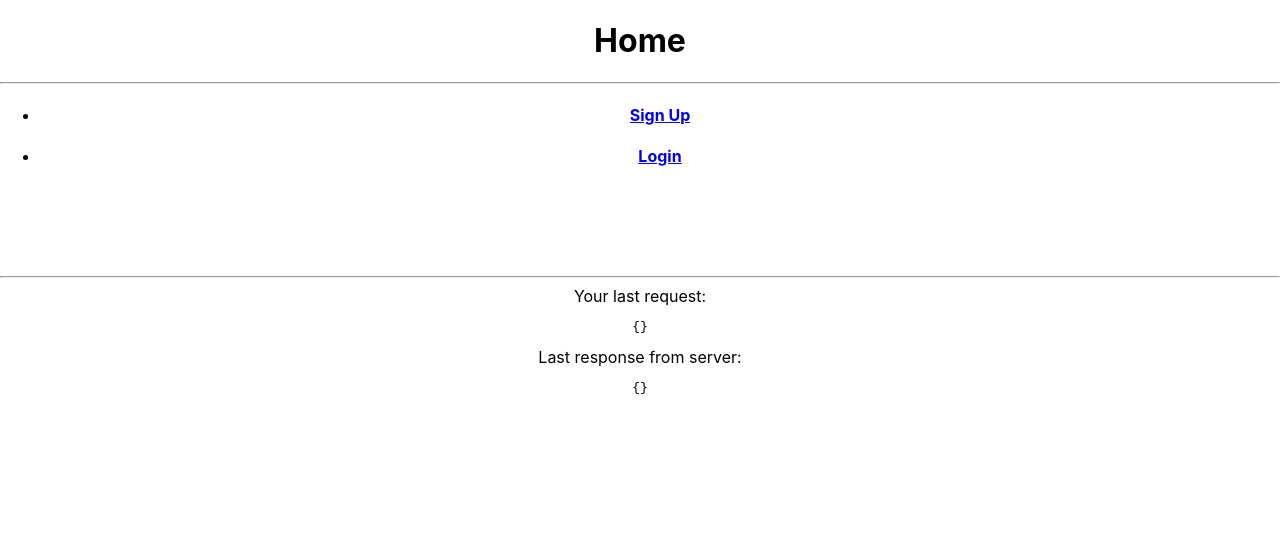
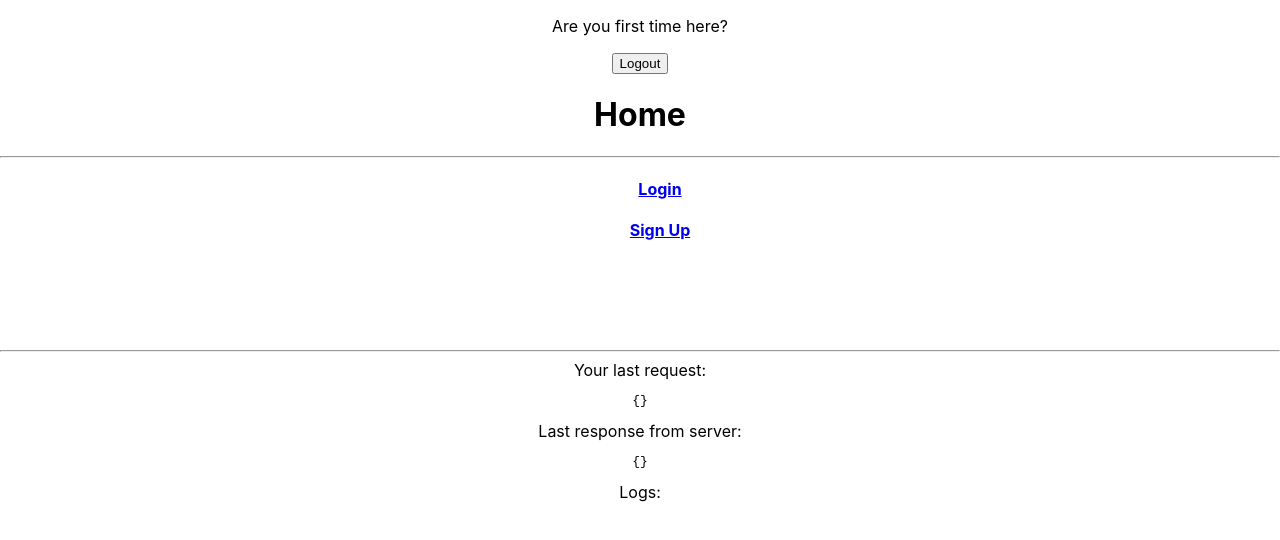
Before and after one commit to nik-selecto/shool_todos-front, a React (Create React App) app: page / in a window 1280 px wide. Shown: the top 540 px of the page. Built offline with nearby package versions, Linux system fonts and the light colour scheme.

Commit message:
roma commit

```diff
--- a/src/App.tsx
+++ b/src/App.tsx
@@ -7,33 +7,44 @@ import { SignUp } from './components/SignUp';
 import { Login } from './components/Login';
 import { ShowReq } from './components/ShowReq';
 import { ShowRes } from './components/ShowRes';
-import { CommonData } from './components/types';
+import { CommonData, User } from './components/types';
+import { Logger } from './components/Logger';
+import { Logout } from './components/Logout';
 
 function App() {
   const location = useLocation();
   const [lastReq, setLastReq] = useState({});
   const [lastRes, setLastRes] = useState({});
+  const [logs, _setLogs] = useState<string[]>([]);
+  const [user, setUser] = useState<null | User>(null);
+  const setLogs = (data: string) => _setLogs([data, ...logs]);
 
   const common: CommonData = {
     setLastReq,
     setLastRes,
+    setUser,
+    setLogs,
+    user,
   };
 
   return (
     <div className="App">
+      { user ? <p>You entered as: <pre>{JSON.stringify(user)}</pre></p> : <p>Are you first time here?</p>}
+      <Logout {...common}/>
       <Routes>
-        <Route path={'/'} element={<Home />} />
-        <Route path={'/sign-up'} element={<SignUp {...common}/>} />
-        <Route path={'/login'} element={<Login {...common}/>} />
+        <Route path={'/'} element={<Home {...common}/>} />
+        { user ? <></> : <Route path={'/sign-up'} element={<SignUp {...common} />} /> }
+        { user ? <></> : <Route path={'/login'} element={<Login {...common} />} /> }
       </Routes>
       {location.pathname !== '/' && <Link to={'/'}>Home</Link>}
-      <br/>
-      <br/>
-      <br/>
-      <br/>
-      <hr/>
-      <ShowReq {...{ req: lastReq }}/>
-      <ShowRes {...{ res: lastRes }}/>
+      <br />
+      <br />
+      <br />
+      <br />
+      <hr />
+      <ShowReq {...{ req: lastReq }} />
+      <ShowRes {...{ res: lastRes }} />
+      <Logger {...{ logs }}/>
     </div>
   );
 }
--- a/src/components/Home.tsx
+++ b/src/components/Home.tsx
@@ -1,20 +1,19 @@
 import { Link } from 'react-router-dom';
+import { CommonData } from './types';
 
-export function Home() {
+export function Home({ user }: CommonData) {
     return <div>
         <h1>Home</h1>
         <hr />
         <ul>
-            <h4>
-                <li>
-                    <Link to={'/sign-up'}>Sign Up</Link>
-                </li>
-            </h4>
-            <h4>
-                <li>
-                    <Link to={'/login'}>Login</Link>
-                </li>
-            </h4>
+            {
+                [
+                    ...(!user
+                        ? [<Link to={'/login'}>Login</Link>, <Link to={'/sign-up'}>Sign Up</Link>]
+                        : [])
+                ]
+                    .map((l, i) => <h4 key={i}>{l}</h4>)
+            }
         </ul>
     </div>;
 }
--- /dev/null
+++ b/src/components/Logger.tsx
@@ -0,0 +1,12 @@
+export function Logger({ logs }: { logs: string[] }) {
+    return <div>
+        <label>Logs:</label>
+        <ul>
+            {
+                logs.map((l, i) => {
+                    return <li key={i}>{l}</li>;
+                })
+            }
+        </ul>
+    </div>
+}
--- a/src/components/Login.tsx
+++ b/src/components/Login.tsx
@@ -3,7 +3,7 @@ import { CommonData } from './types';
 import { LOCALHOST } from './constants';
 import { makeRequest } from './utils';
 
-export function Login({ setLastReq, setLastRes }: CommonData) {
+export function Login({ setLastReq, setLastRes, setUser, setLogs }: CommonData) {
     let [sendReq, setSendReq] = useState(false);
     let [payload, setPayload] = useState({});
 
@@ -16,13 +16,19 @@ export function Login({ setLastReq, setLastRes }: CommonData) {
             const body = payload;
 
             setLastReq({ url, method, body });
-            await makeRequest({
+            const { data } = await makeRequest({
                 method: 'post',
                 endpoint: '/login',
                 body: payload,
             }, { setLastReq, setLastRes });
+
+            if (data?.name && data?.email && data?.id) {
+                setUser(data);
+            } else {
+                setLogs('You missed something in response...');
+            }
         })();
-    })
+    }, [sendReq])
     return <div>
         <h1>Sign Up</h1>
         <hr />
--- /dev/null
+++ b/src/components/Logout.tsx
@@ -0,0 +1,9 @@
+import { CommonData } from './types';
+
+export function Logout({ setUser }: CommonData) {
+    return <div>
+        <button onClick={() => {
+            setUser(null);
+        }}>Logout</button>
+    </div>
+}
--- a/src/components/SignUp.tsx
+++ b/src/components/SignUp.tsx
@@ -2,7 +2,7 @@ import { useEffect, useState } from 'react'
 import { CommonData } from './types';
 import { makeRequest } from './utils';
 
-export function SignUp({ setLastReq, setLastRes }: CommonData) {
+export function SignUp({ setLastReq, setLastRes, setUser, setLogs }: CommonData) {
     let [sendReq, setSendReq] = useState(false);
     let [payload, setPayload] = useState({});
 
@@ -10,7 +10,7 @@ export function SignUp({ setLastReq, setLastRes }: CommonData) {
         if (!sendReq) return;
 
         (async () => {
-            await makeRequest({
+            const { data } = await makeRequest({
                 method: 'post',
                 endpoint: '/sign-up',
                 body: payload,
@@ -18,8 +18,14 @@ export function SignUp({ setLastReq, setLastRes }: CommonData) {
                 setLastReq,
                 setLastRes,
             });
+
+            if (data?.name && data?.email && data?.id) {
+                setUser(data);
+            } else {
+                setLogs('You missed something in response...');
+            }
         })();
-    })
+    }, [sendReq])
     return <div>
         <h1>Sign Up</h1>
         <hr />
--- a/src/components/utils.ts
+++ b/src/components/utils.ts
@@ -8,7 +8,7 @@ export async function makeRequest(data: {
     body?: Record<string, any>,
     headers?: Record<string, string>,
     query?: Record<string, any>,
-}, options: CommonData) {
+}, options: Pick<CommonData, 'setLastReq' | 'setLastRes'>) {
     const {
         setLastReq,
         setLastRes,
@@ -45,6 +45,6 @@ export async function makeRequest(data: {
             error: error.toString()
         });
 
-        return null;
+        return {};
     };
 }
```
Also changed, not shown: src/components/types.ts (+9 -0 lines).
